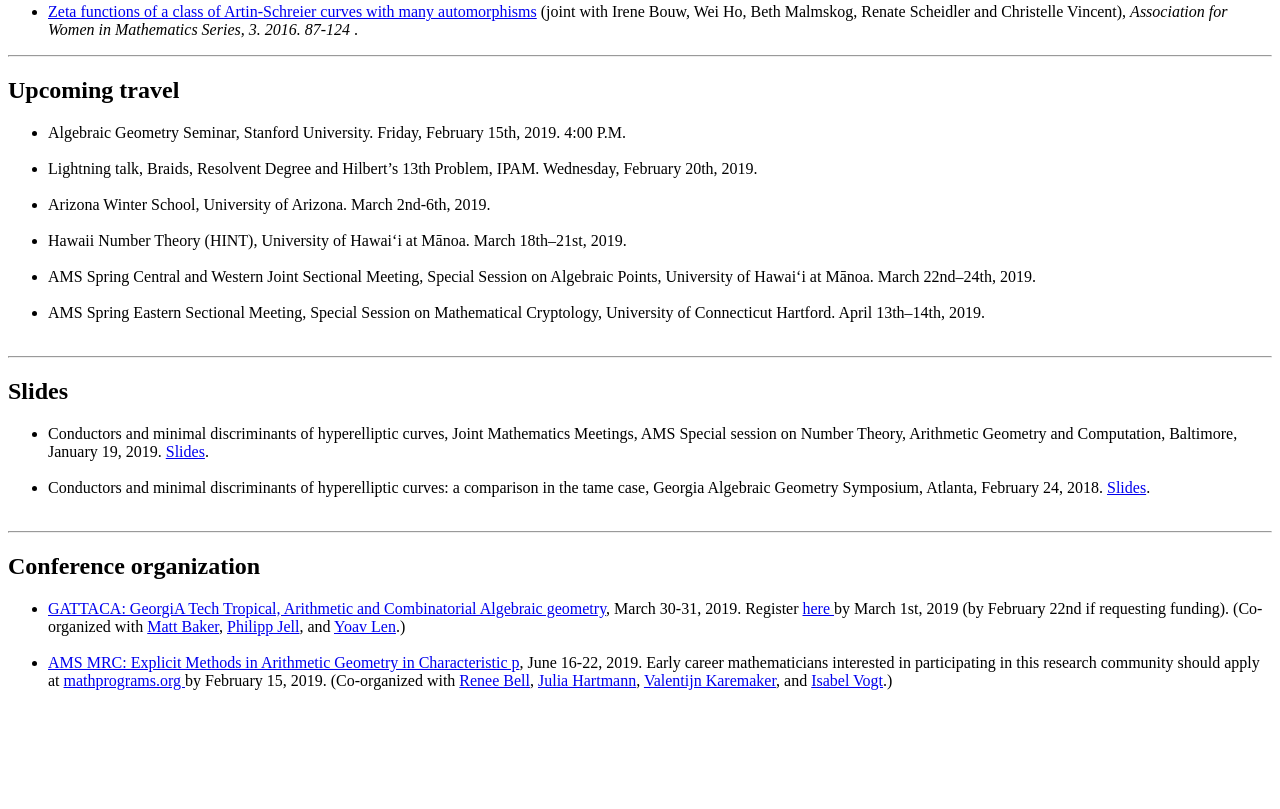
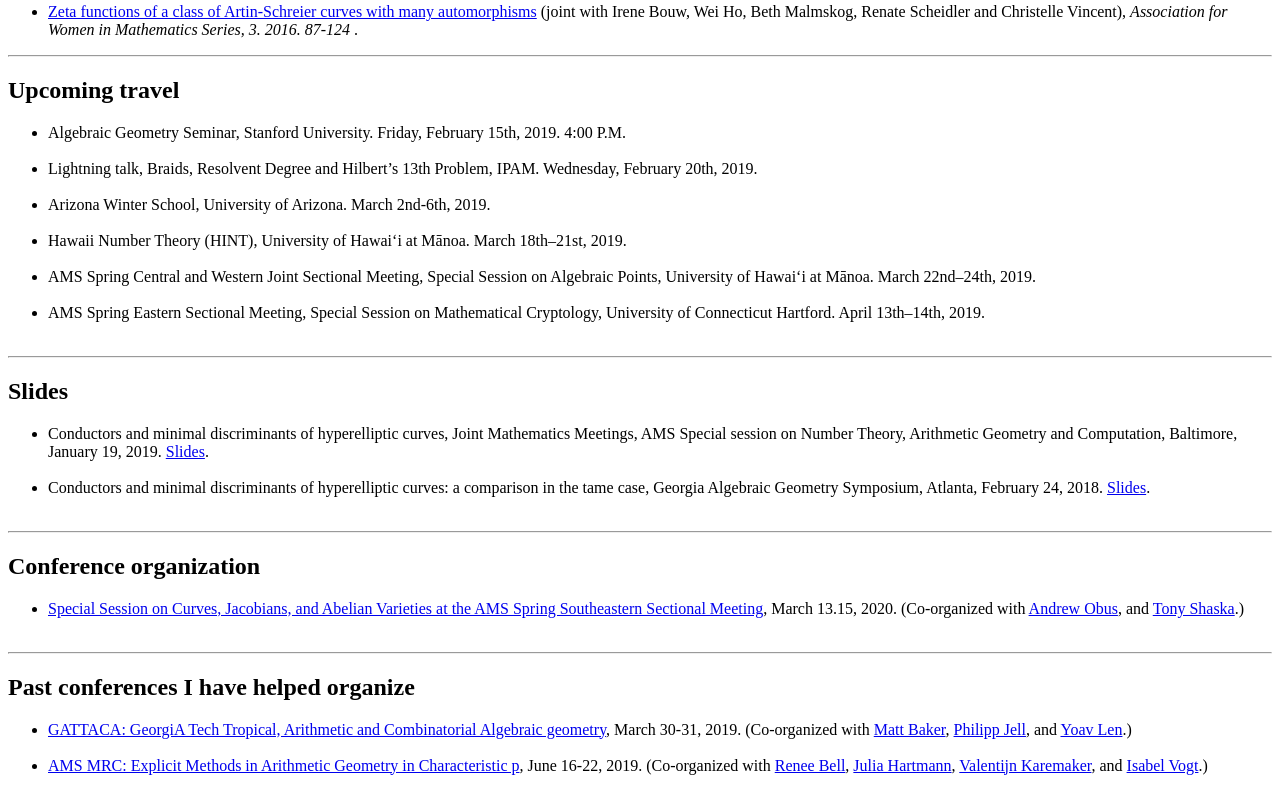
Before and after one commit to padmask/padmask.github.io, a plain HTML site: page index.html in a window 1280 px wide. Shown: the part 662-1471 px from the top of the page. Before the commit the page ends 1386 px from the top, so only its background shows below. Drawn offline with Linux system fonts and the light colour scheme.

Commit message:
Updated conference organization

```diff
--- a/index.html
+++ b/index.html
@@ -36,7 +36,7 @@ Athens, GA 30602.<br>
 <hr>
 <br>
 
-I am a Hale Visiting Assistant Professor at <a href="http://www.math.gatech.edu/">Georgia Institute of Technology</a>. I am interested in algebraic geometry and number theory. I received my PhD in 2016 at <a href="http://math.mit.edu">MIT</a> under the supervision of <a href="http://math.mit.edu/~poonen/">Bjorn Poonen</a>. My undergraduate and masters degrees are from <a href="http://www.cmi.ac.in">Chennai Mathematical Institute</a>.
+I am a Limited Term Assistant Professor at the <a href="https://www.math.uga.edu/">University of Georgia</a>. I am interested in algebraic geometry and number theory. Previously I was a Hale Visiting Assistant Professor at <a href="http://www.math.gatech.edu/">Georgia Institute of Technology</a>. I received my PhD in 2016 at <a href="http://math.mit.edu">MIT</a> under the supervision of <a href="http://math.mit.edu/~poonen/">Bjorn Poonen</a>. My undergraduate and masters degrees are from <a href="http://www.cmi.ac.in">Chennai Mathematical Institute</a>.
 <br>
 <br>
 Here is my <a href="http://people.math.gatech.edu/~psrinivasan41/cvOct18.pdf">CV</a>.
@@ -98,9 +98,18 @@ Here is my <a href="http://people.math.gatech.edu/~psrinivasan41/cvOct18.pdf">CV
 <h2>Conference organization</h2>
 <ul compact="compact" type="disc">
 
-<li> <a href ="https://sites.google.com/view/gattaca/home">GATTACA: GeorgiA Tech Tropical, Arithmetic and Combinatorial Algebraic geometry</a>, March 30-31, 2019. Register <a href="https://docs.google.com/forms/d/e/1FAIpQLSdurRuKc0TFmreTfYF3fhws2qMoumnEf2aRgv4F6IA-ovofwQ/viewform?usp=send_form">here </a> by March 1st, 2019 (by February 22nd if requesting funding). (Co-organized with <a href="http://people.math.gatech.edu/~mbaker/">Matt Baker</a>, <a href="https://homepages.uni-regensburg.de/~jep61893/wordpress/">Philipp Jell</a>, and <a href="https://sites.google.com/site/yoavlen/home">Yoav Len</a>.)  <br> </li> <br>
+<li> <a href ="https://sites.google.com/view/gattaca/home">Special Session on Curves, Jacobians, and Abelian Varieties at the AMS Spring Southeastern Sectional Meeting</a>, March 13.15, 2020. (Co-organized with <a href="http://faculty.baruch.cuny.edu/aobus/">Andrew Obus</a>, and <a href="https://sites.google.com/a/shaska.org/t-shaska/">Tony Shaska</a>.)  <br> </li> <br>
 
-<li> <a href ="http://www.ams.org/programs/research-communities/2019MRC-Explicit">AMS MRC: Explicit Methods in Arithmetic Geometry in Characteristic p</a>, June 16-22, 2019. Early career mathematicians interested in participating in this research community should apply at <a href="https://www.mathprograms.org/db/programs/690">mathprograms.org </a> by February 15, 2019. (Co-organized with <a href="http://math.mit.edu/~rhbell/">Renee Bell</a>, <a href="https://www.math.upenn.edu/~hartmann/">Julia Hartmann</a>, <a href="https://www.math.upenn.edu/~vkarem/">Valentijn Karemaker</a>, and <a href="http://www.mit.edu/~ivogt/">Isabel Vogt</a>.)  <br> </li> <br>
+</ul>
+
+
+<hr>
+<h2>Past conferences I have helped organize</h2>
+<ul compact="compact" type="disc">
+
+<li> <a href ="https://sites.google.com/view/gattaca/home">GATTACA: GeorgiA Tech Tropical, Arithmetic and Combinatorial Algebraic geometry</a>, March 30-31, 2019. (Co-organized with <a href="http://people.math.gatech.edu/~mbaker/">Matt Baker</a>, <a href="https://homepages.uni-regensburg.de/~jep61893/wordpress/">Philipp Jell</a>, and <a href="https://sites.google.com/site/yoavlen/home">Yoav Len</a>.)  <br> </li> <br>
+
+<li> <a href ="http://www.ams.org/programs/research-communities/2019MRC-Explicit">AMS MRC: Explicit Methods in Arithmetic Geometry in Characteristic p</a>, June 16-22, 2019. (Co-organized with <a href="http://math.mit.edu/~rhbell/">Renee Bell</a>, <a href="https://www.math.upenn.edu/~hartmann/">Julia Hartmann</a>, <a href="https://www.math.upenn.edu/~vkarem/">Valentijn Karemaker</a>, and <a href="http://www.mit.edu/~ivogt/">Isabel Vogt</a>.)  <br> </li> <br>
 
 
 
```
